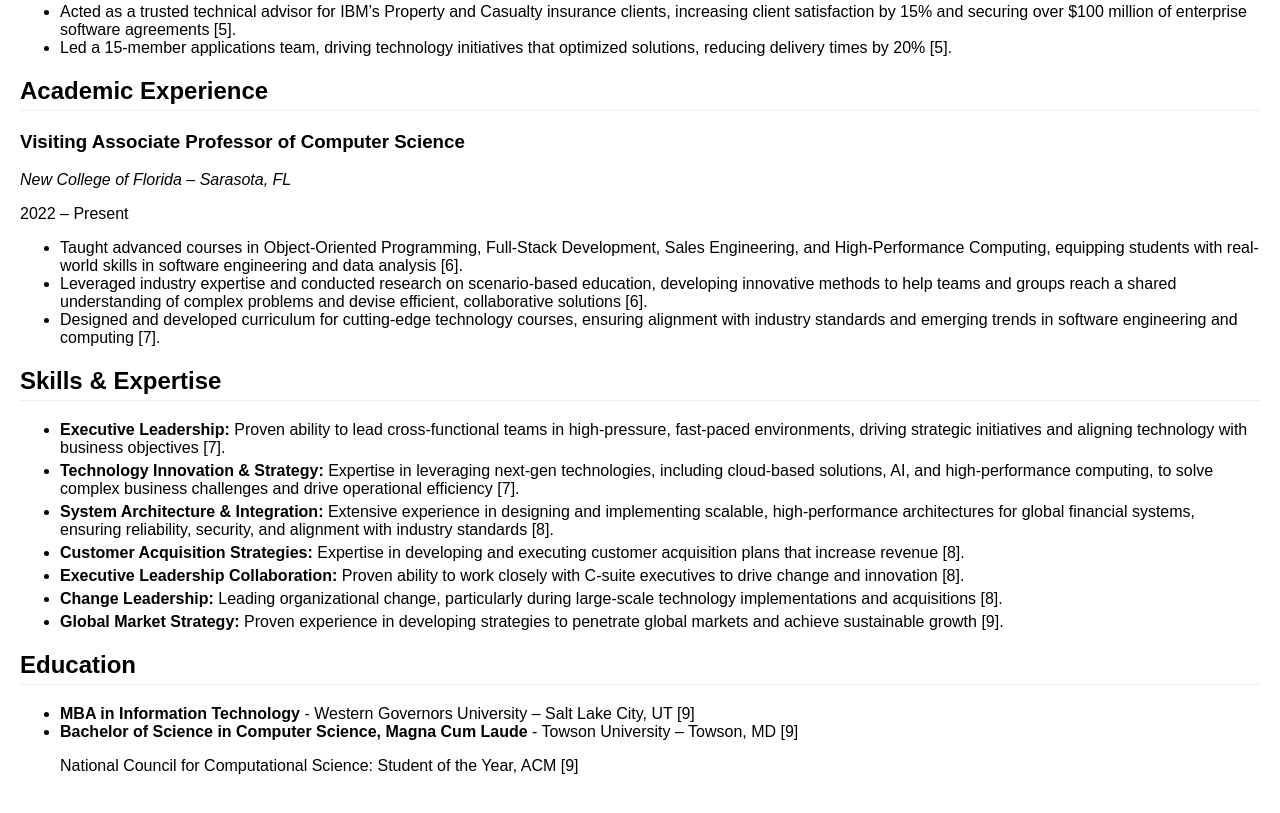
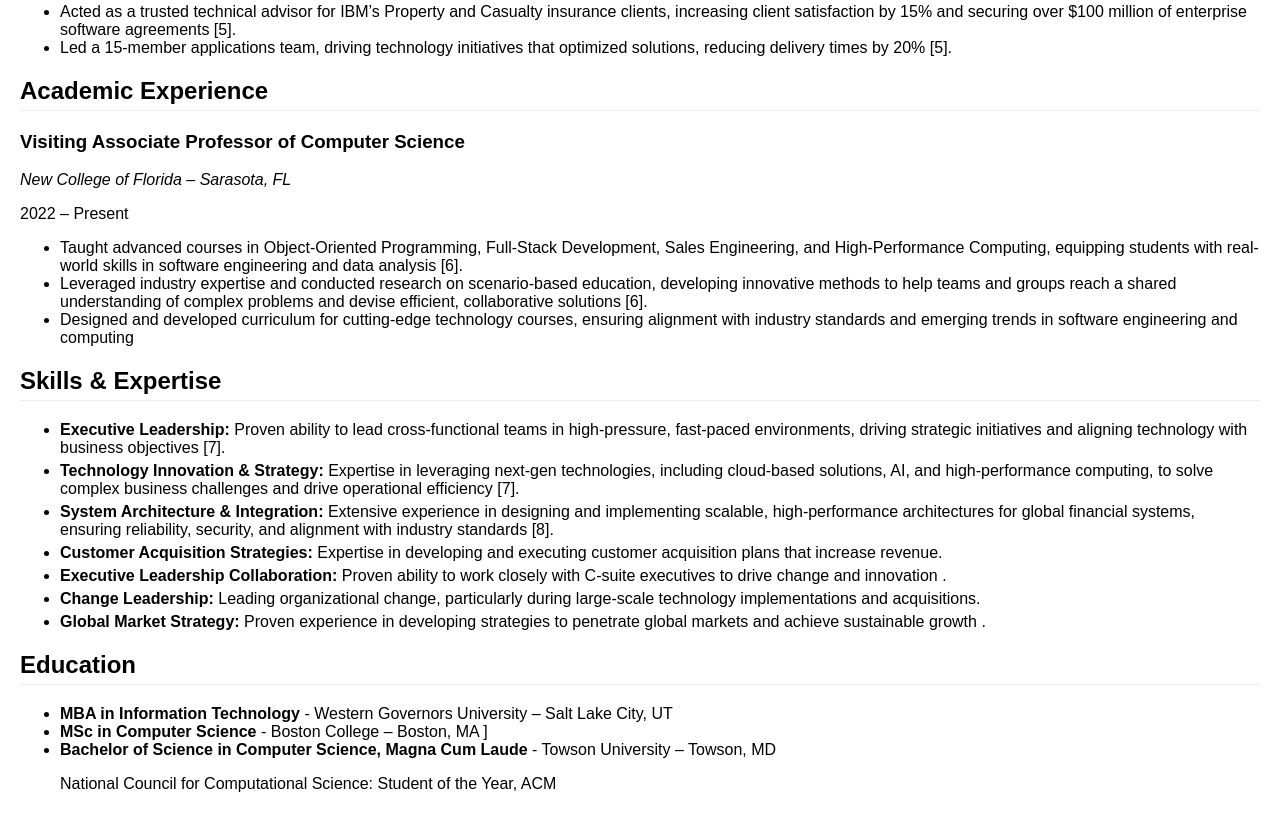
Before and after one commit to gsaluncf/isp2025, a plain HTML site: page index.html in a window 1280 px wide. Shown: the part 1146-1959 px from the top of the page. Drawn offline with Linux system fonts and the light colour scheme.

Commit message:
Update index.html

```diff
--- a/index.html
+++ b/index.html
@@ -87,7 +87,7 @@
       <ul>
        <li>Taught advanced courses in Object-Oriented Programming, Full-Stack Development, Sales Engineering, and High-Performance Computing, equipping students with real-world skills in software engineering and data analysis [6].</li>
        <li>Leveraged industry expertise and conducted research on scenario-based education, developing innovative methods to help teams and groups reach a shared understanding of complex problems and devise efficient, collaborative solutions [6].</li>
-       <li>Designed and developed curriculum for cutting-edge technology courses, ensuring alignment with industry standards and emerging trends in software engineering and computing [7].</li>
+       <li>Designed and developed curriculum for cutting-edge technology courses, ensuring alignment with industry standards and emerging trends in software engineering and computing</li>
       </ul>
     </div>
    </div>
@@ -98,10 +98,10 @@
      <li class="skill-item"><b>Executive Leadership:</b> Proven ability to lead cross-functional teams in high-pressure, fast-paced environments, driving strategic initiatives and aligning technology with business objectives [7].</li>
      <li class="skill-item"><b>Technology Innovation & Strategy:</b> Expertise in leveraging next-gen technologies, including cloud-based solutions, AI, and high-performance computing, to solve complex business challenges and drive operational efficiency [7].</li>
      <li class="skill-item"><b>System Architecture & Integration:</b> Extensive experience in designing and implementing scalable, high-performance architectures for global financial systems, ensuring reliability, security, and alignment with industry standards [8].</li>
-     <li class="skill-item"><b>Customer Acquisition Strategies:</b> Expertise in developing and executing customer acquisition plans that increase revenue [8].</li>
-     <li class="skill-item"><b>Executive Leadership Collaboration:</b> Proven ability to work closely with C-suite executives to drive change and innovation [8].</li>
-        <li class="skill-item"><b>Change Leadership:</b> Leading organizational change, particularly during large-scale technology implementations and acquisitions [8].</li>
-     <li class="skill-item"><b>Global Market Strategy:</b> Proven experience in developing strategies to penetrate global markets and achieve sustainable growth [9].</li>
+     <li class="skill-item"><b>Customer Acquisition Strategies:</b> Expertise in developing and executing customer acquisition plans that increase revenue.</li>
+     <li class="skill-item"><b>Executive Leadership Collaboration:</b> Proven ability to work closely with C-suite executives to drive change and innovation .</li>
+        <li class="skill-item"><b>Change Leadership:</b> Leading organizational change, particularly during large-scale technology implementations and acquisitions.</li>
+     <li class="skill-item"><b>Global Market Strategy:</b> Proven experience in developing strategies to penetrate global markets and achieve sustainable growth .</li>
 
     </ul>
    </div>
@@ -109,9 +109,10 @@
    <div class="education">
     <h2>Education</h2>
     <ul>
-     <li><b>MBA in Information Technology</b> - Western Governors University – Salt Lake City, UT [9]</li>
-     <li><b>Bachelor of Science in Computer Science, Magna Cum Laude</b> - Towson University – Towson, MD [9]
-      <p>National Council for Computational Science: Student of the Year, ACM [9]</p>
+     <li><b>MBA in Information Technology</b> - Western Governors University – Salt Lake City, UT </li>
+      <li><b>MSc in Computer Science</b> - Boston College – Boston, MA ]</li>
+     <li><b>Bachelor of Science in Computer Science, Magna Cum Laude</b> - Towson University – Towson, MD
+      <p>National Council for Computational Science: Student of the Year, ACM </p>
      </li>
     </ul>
    </div>
```
